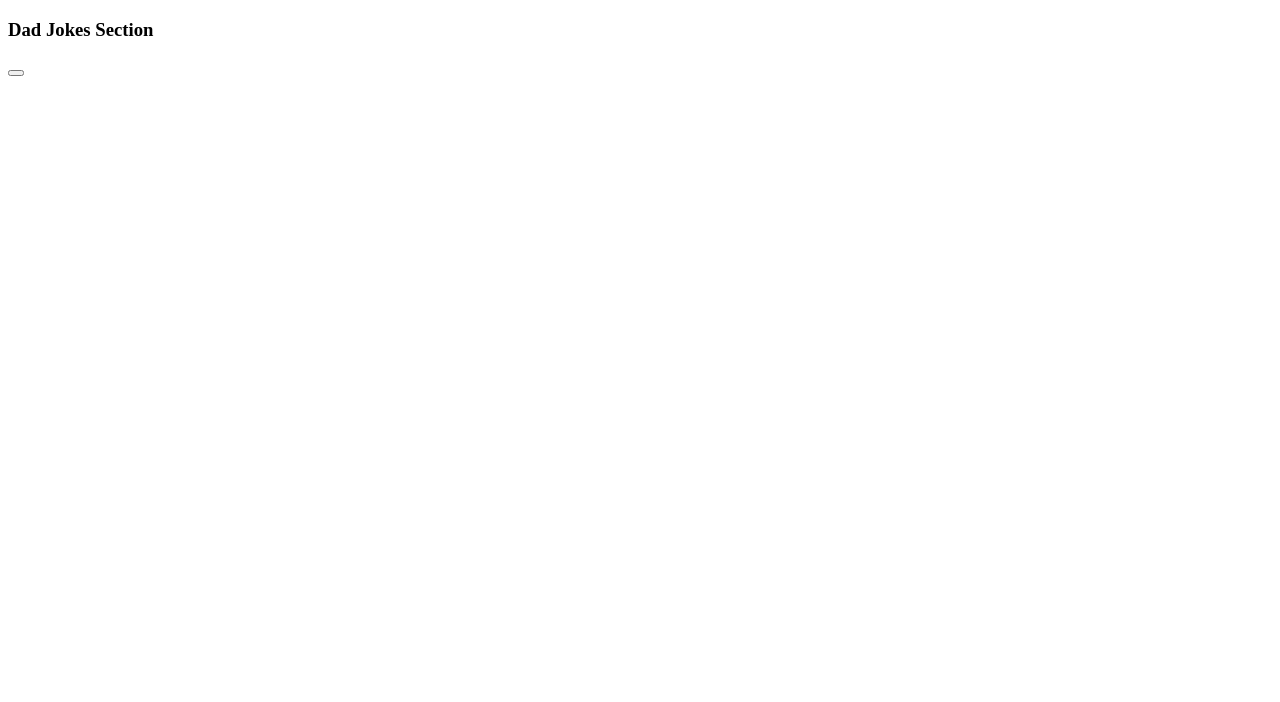
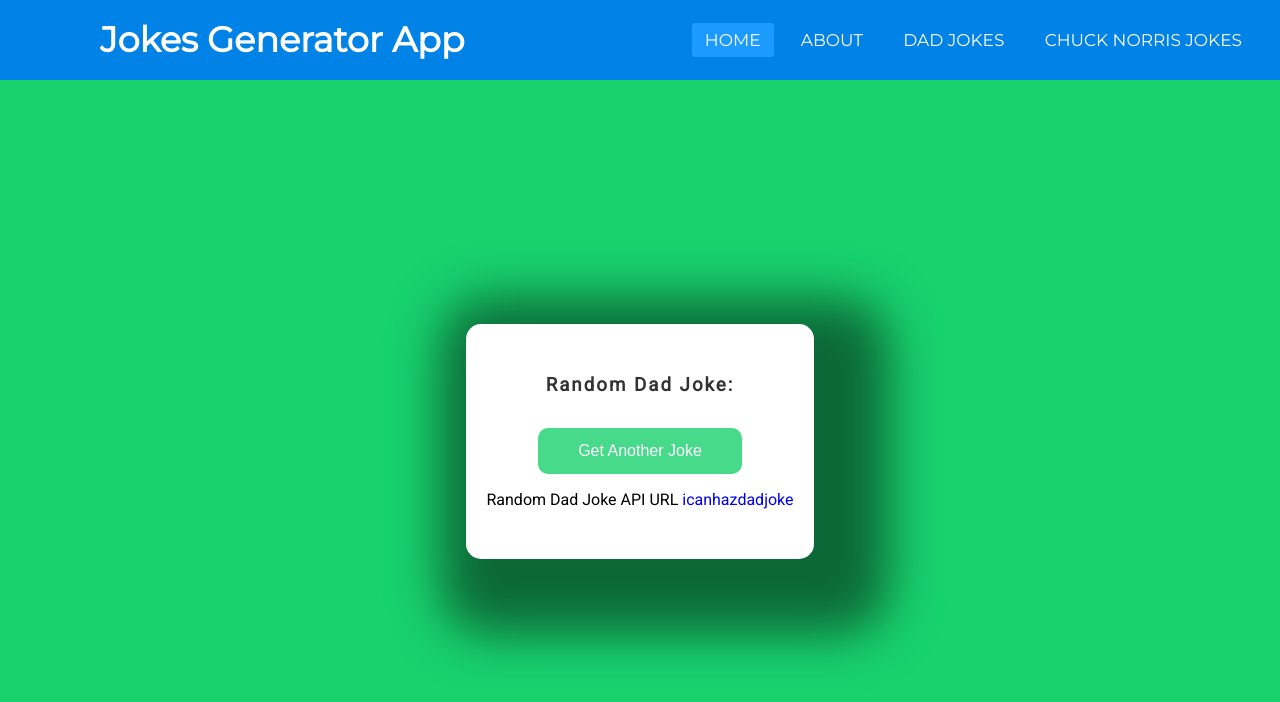
Before and after one commit to mogrady-professional/Jokes-Generator-Application, a plain HTML site: page index.html in a window 1280 px wide. Drawn offline with Linux system fonts and the light colour scheme; no server answers.

Commit message:
Version 1

```diff
--- a/css/style.css
+++ b/css/style.css
@@ -0,0 +1,179 @@
+@import url('https://fonts.googleapis.com/css2?family=Montserrat:ital,wght@1,300&family=Poppins&family=Roboto&display=swap');
+@import url('https://fonts.googleapis.com/css2?family=Montserrat&display=swap');
+* {
+    box-sizing: border-box;
+    padding: 0;
+    margin: 0;
+    text-decoration: none;
+    list-style: none;
+}
+
+nav {
+    background: #0082e6;
+    height: 80px;
+    width: 100%;
+    font-family: 'Montserrat', sans-serif;
+}
+
+.logo {
+    color: #fff;
+    font-size: 35px;
+    line-height: 80px;
+    padding: 0 100px;
+    font-weight: bold;
+}
+
+nav ul {
+    float: right;
+    margin-right: 20px;
+}
+
+nav ul li {
+    display: inline-block;
+    line-height: 80px;
+    margin: 0 5px;
+}
+
+nav ul li a {
+    color: white;
+    font-size: 17px;
+    padding: 7px 13px;
+    border-radius: 3px;
+    text-transform: uppercase;
+}
+
+a.active,
+a:hover {
+    background: #1b9bff;
+    transition: .5s;
+}
+
+main {
+    font-family: 'Roboto', sans-serif;
+    display: flex;
+    align-items: center;
+    justify-content: center;
+    height: 100vh;
+    max-height: 90vh;
+    margin: 0;
+    width: 100%;
+}
+
+body {
+    background-color: #18d26e;
+}
+
+.container {
+    background-color: #fff;
+    border-radius: 15px;
+    padding: 50px 20px;
+    max-width: 100%;
+    width: auto;
+    text-align: center;
+    box-shadow: 25px 25px 50px 50px rgba(0, 0, 0, 0.5);
+    margin: 20px;
+}
+
+h3 {
+    letter-spacing: 2px;
+    opacity: 0.8;
+    padding-bottom: 1rem;
+}
+
+p {
+    padding-top: 1rem;
+}
+
+.joke {
+    font-size: 30px;
+    line-height: 40px;
+    margin: 1rem auto;
+    max-width: auto;
+}
+
+.btn {
+    background-color: #18d26e;
+    border: 0px;
+    border-radius: 10px;
+    color: #fff;
+    font-size: 16px;
+    padding: 14px 40px;
+    opacity: 0.8;
+    cursor: pointer;
+}
+
+.btn:hover {
+    opacity: 1;
+    font-weight: bold;
+}
+
+.btn:active {
+    transform: scale(0.95);
+}
+
+.btn:focus {
+    outline: 0;
+}
+
+.checkbtn {
+    font-size: 30px;
+    color: white;
+    float: right;
+    line-height: 80px;
+    margin-right: 40px;
+    cursor: pointer;
+    display: none;
+}
+
+#check {
+    display: none;
+}
+
+@media only screen and (max-width: 952px) {
+    label.logo {
+        font-size: 1.5rem;
+        padding-left: 50px;
+    }
+    nav ul li a {
+        font-size: 16px;
+    }
+}
+
+@media only screen and (max-width: 1160px) {
+    .checkbtn {
+        display: block;
+    }
+    ul {
+        position: fixed;
+        width: 100%;
+        height: 100vh;
+        background: #2c3e50;
+        top: 80px;
+        left: -100%;
+        text-align: center;
+        transition: all .5s;
+        z-index: 1;
+    }
+    nav ul li {
+        display: block;
+        margin: 50px 0;
+        line-height: 30px;
+    }
+    nav ul li a {
+        font-size: 20px;
+    }
+    a:hover,
+    a.active {
+        background: none;
+        color: #0082e6;
+    }
+    #check:checked~ul {
+        left: 0;
+    }
+}
+
+@media only screen and (max-width: 500px) {
+    label.logo {
+        font-size: 1rem;
+    }
+}
--- a/index.html
+++ b/index.html
@@ -6,16 +6,38 @@
     <meta http-equiv="X-UA-Compatible" content="IE=edge">
     <meta name="viewport" content="width=device-width, initial-scale=1.0">
     <title>Jokes Generator App</title>
+    <link rel="stylesheet" href="/css/style.css">
+    <link rel="stylesheet" href="https://cdnjs.cloudflare.com/ajax/libs/font-awesome/5.15.2/css/all.min.css" integrity="sha512-HK5fgLBL+xu6dm/Ii3z4xhlSUyZgTT9tuc/hSrtw6uzJOvgRr2a9jyxxT1ely+B+xFAmJKVSTbpM/CuL7qxO8w==" crossorigin="anonymous" />
 </head>
 
 <body>
-    <div class="container">
-        <h3>Dad Jokes Section</h3>
-        <div id="joke" class="joke">
-            <!-- Joke Goes Here Inside the Joke Container -->
+    <header>
+        <nav>
+            <input type="checkbox" id="check">
+            <label for="check" class="checkbtn">
+              <i class="fas fa-bars"></i>
+            </label>
+            <label class="logo">Jokes Generator App</label>
+            <ul>
+                <li><a class="active" href="#">Home</a></li>
+                <li><a href="#">About</a></li>
+                <li><a href="#">Dad Jokes</a></li>
+                <li><a href="#">Chuck Norris Jokes</a></li>
+            </ul>
+        </nav>
+    </header>
+    <main>
+        <div class="container">
+            <h3>Random Dad Joke:</h3>
+            <div id="joke" class="joke">
+                <!-- Joke Goes Here Inside the Joke Container -->
+            </div>
+            <button id="get_joke" class="btn">Get Another Joke</button>
+            <p>Random Dad Joke API URL <a href="https://icanhazdadjoke.com/">icanhazdadjoke</a></p>
         </div>
-        <button id="get_joke" class="btn"></button>
-    </div>
+    </main>
+
+    <script src="/js/main.js"></script>
 </body>
 
 </html>
--- a/js/main.js
+++ b/js/main.js
@@ -0,0 +1,21 @@
+const jokeEl = document.getElementById("joke");
+const get_joke = document.getElementById("get_joke");
+
+get_joke.addEventListener("click", generateJoke);
+generateJoke();
+
+async function generateJoke() {
+    // Call the API and Store as Variable, attach await method and headers
+    const jokeRes = await fetch('https://icanhazdadjoke.com/', {
+        headers: {
+            // Tell API We Require JSON Response
+            'Accept': 'application/json'
+        }
+    })
+
+
+    const joke = await jokeRes.json();
+    console.log(joke);
+    // Set the New Joke
+    jokeEl.innerHTML = joke.joke;
+}
```
